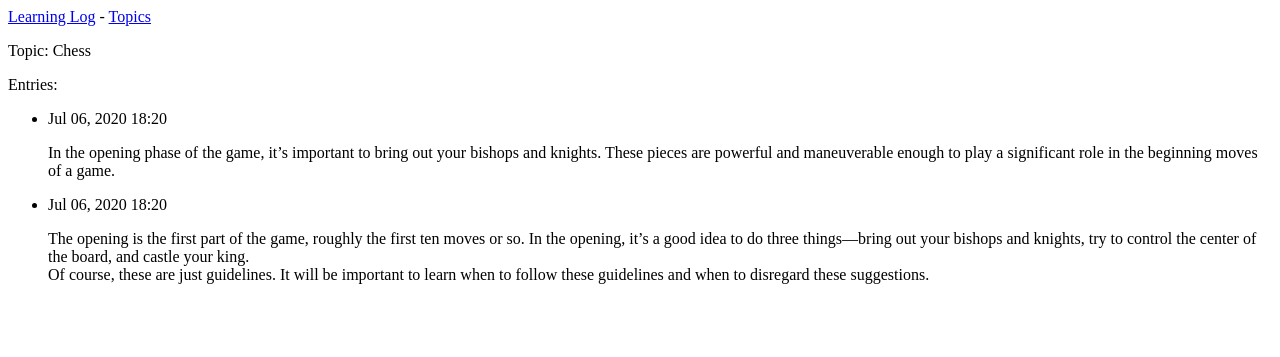
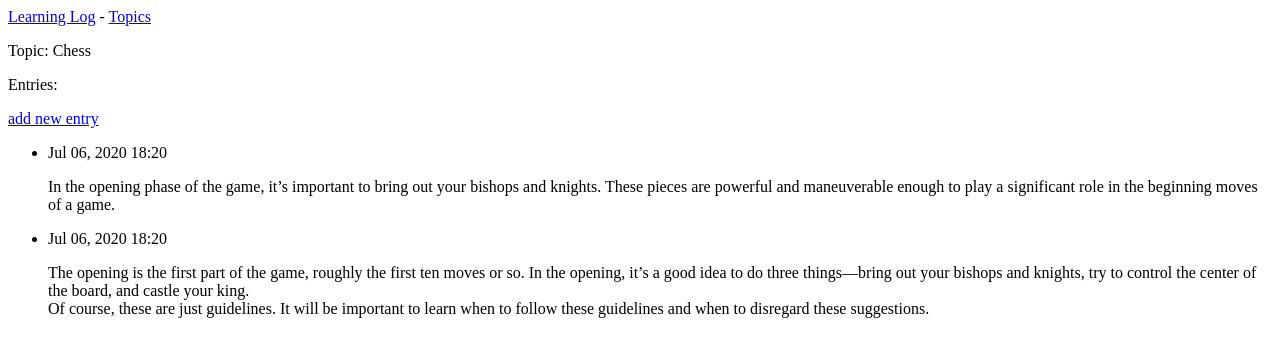
Before and after one commit to anitalakhadze/learning_log, a Django app: page /topics/1/ in a window 1280 px wide. Shown: the top 357 px of the page. Run offline with Django 3.2, Linux system fonts and the light colour scheme; data comes from the database, SQL or seed files in the repository.

Commit message:
linked the new_entry page to the topic's page

```diff
--- a/learning_logs/templates/learning_logs/topic.html
+++ b/learning_logs/templates/learning_logs/topic.html
@@ -5,6 +5,11 @@
     <p>Topic: {{ topic }}</p>
 
     <p>Entries:</p>
+
+    <p>
+        <a href="{% url 'new_entry' topic.id %}">add new entry</a>
+    </p>
+
     <ul>
     {% for entry in entries %}
         <li>
```
